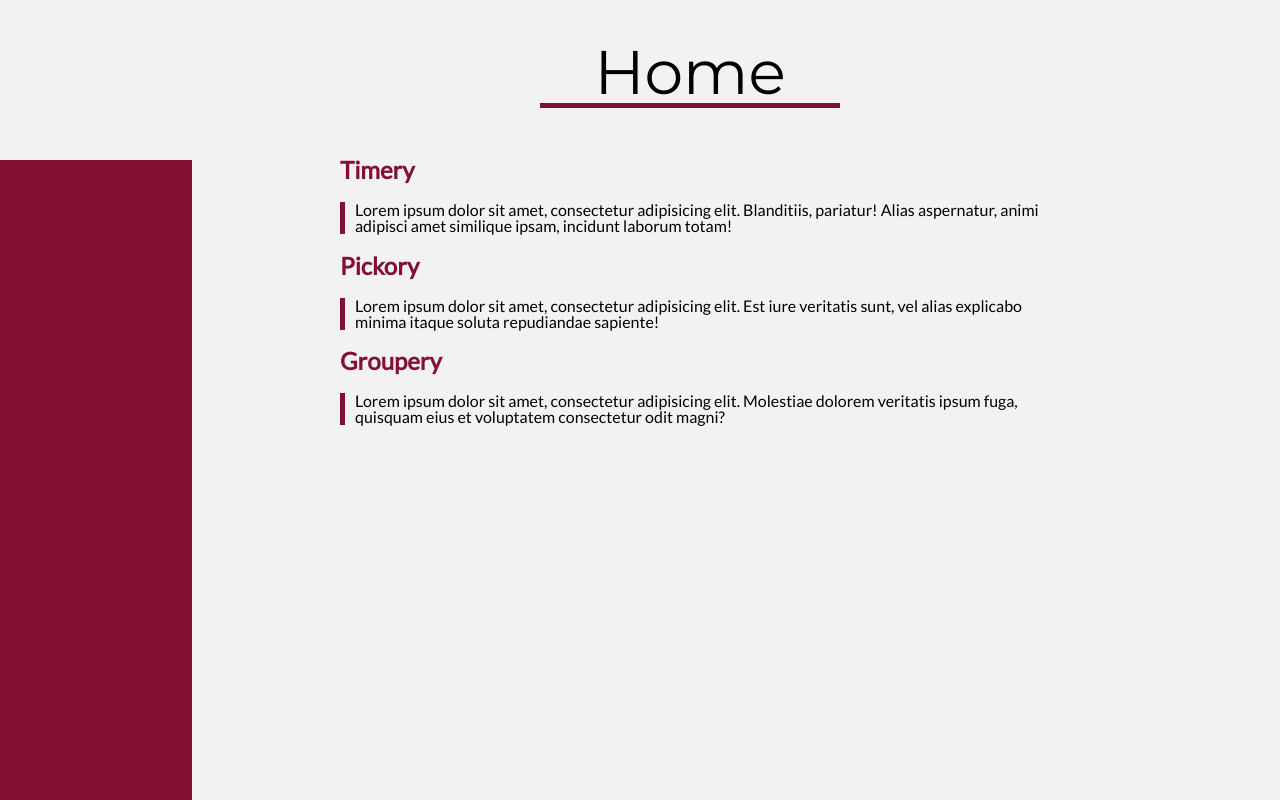
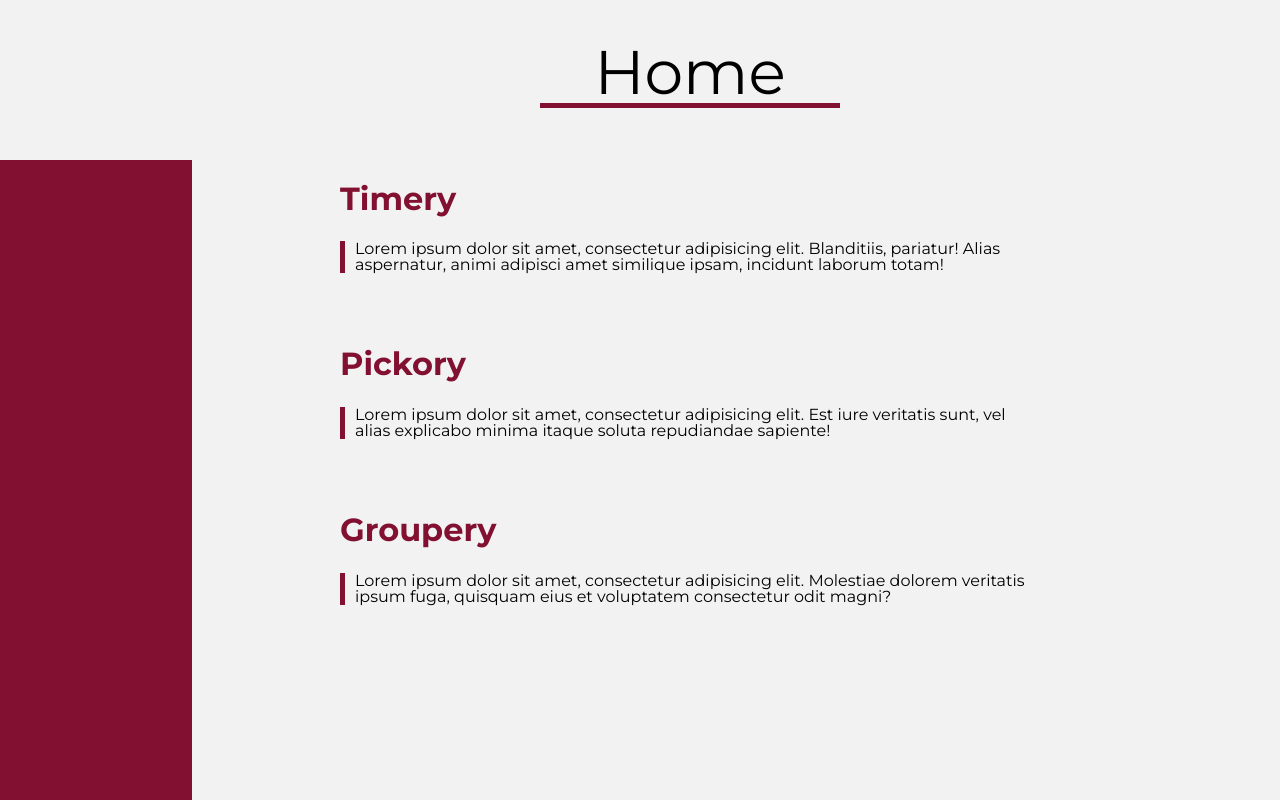
Before and after one commit to soudy/Teachery, a PHP site: page / in a window 1280 px wide. Run offline with PHP 8.4, Linux system fonts and the light colour scheme; some libraries are stand-ins or nearby versions.

Commit message:
Names woop

```diff
--- a/app/style.css
+++ b/app/style.css
@@ -82,10 +82,10 @@ header h1               {font-family: 'Montserrat', sans-serif;text-align:center
 
 input[disabled]         {background:#F2F2F2  !important;color:#000  !important}
 
-.wrap                   {width:70%; margin:auto;}
-.wrap .group            {margin-bottom:50px; max-width:700px; margin:auto;}
-.wrap .group h2         {color:#821031;}
-.group p                {padding-left:10px; border-left:5px solid #821031;}
+.home                   {width:70%; margin:auto;font-family: 'Montserrat', sans-serif;}
+.home .home-group       {margin-bottom:50px; max-width:700px; margin:auto;}
+.home .home-group h2    {color:#821031;font-size:200%;margin-top:75px;}
+.home .home-group p     {padding-left:10px; border-left:5px solid #821031;}
 
 @media (max-width: 720px) {
     /* CORE RESPONSIVE */
--- a/app/views/home.php
+++ b/app/views/home.php
@@ -4,16 +4,16 @@
         <h1>Home</h1>
     </header>
     <!-- /Home (Head) -->
-    <div class="wrap">
-		<div class="group">
+    <div class="home">
+		<div class="home-group">
 			<h2><i class="icon ion-clock"></i> Timery</h2>
 			<p>Lorem ipsum dolor sit amet, consectetur adipisicing elit. Blanditiis, pariatur! Alias aspernatur, animi adipisci amet similique ipsam, incidunt laborum totam!</p>
 		</div>
-		<div class="group">
+		<div class="home-group">
 			<h2><i class="icon ion-person"></i> Pickory</h2>
 			<p>Lorem ipsum dolor sit amet, consectetur adipisicing elit. Est iure veritatis sunt, vel alias explicabo minima itaque soluta repudiandae sapiente!</p>
 		</div>
-		<div class="group">
+		<div class="home-group">
 			<h2><i class="icon ion-person-stalker"></i> Groupery</h2>
 			<p>Lorem ipsum dolor sit amet, consectetur adipisicing elit. Molestiae dolorem veritatis ipsum fuga, quisquam eius et voluptatem consectetur odit magni?</p>
 		</div>
```
